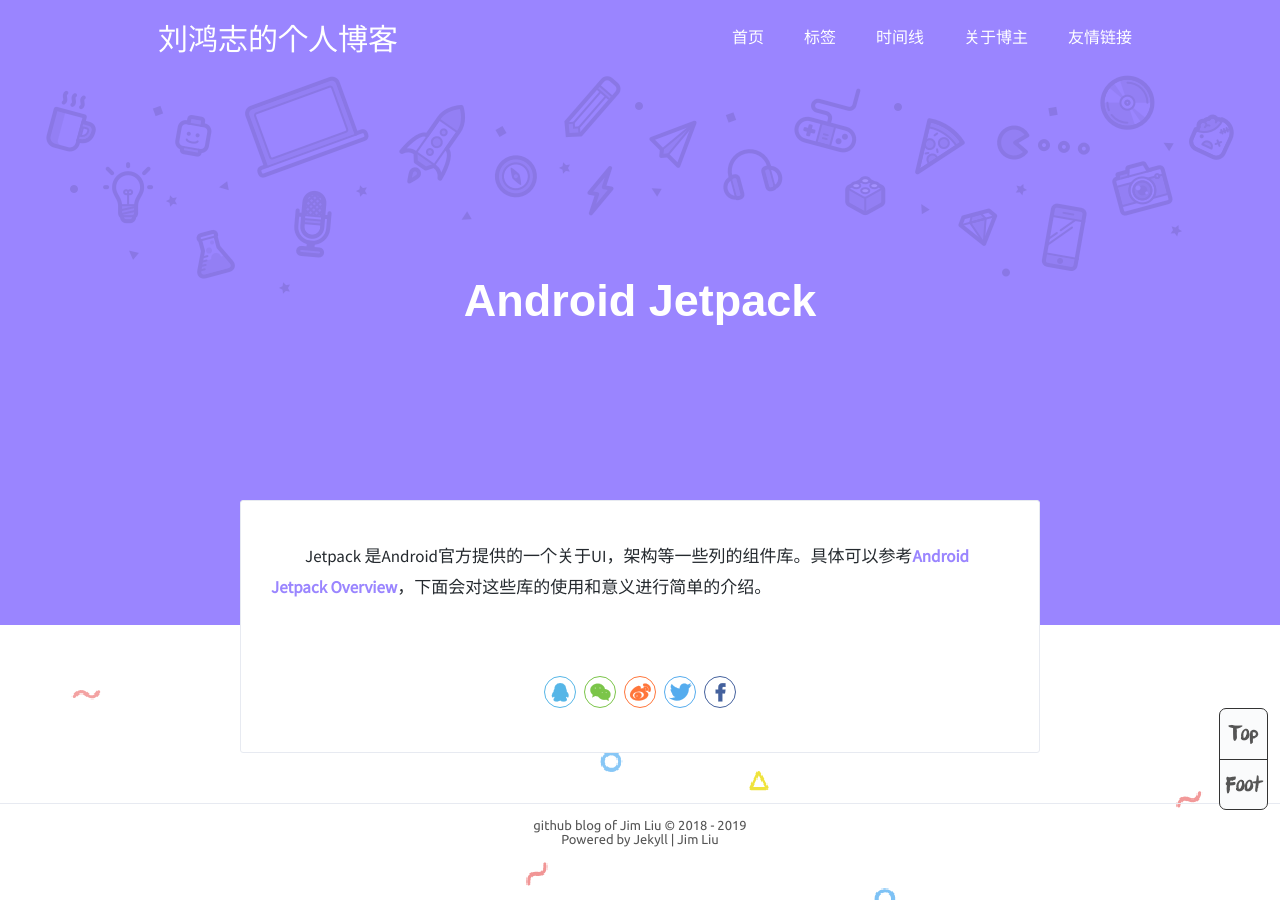
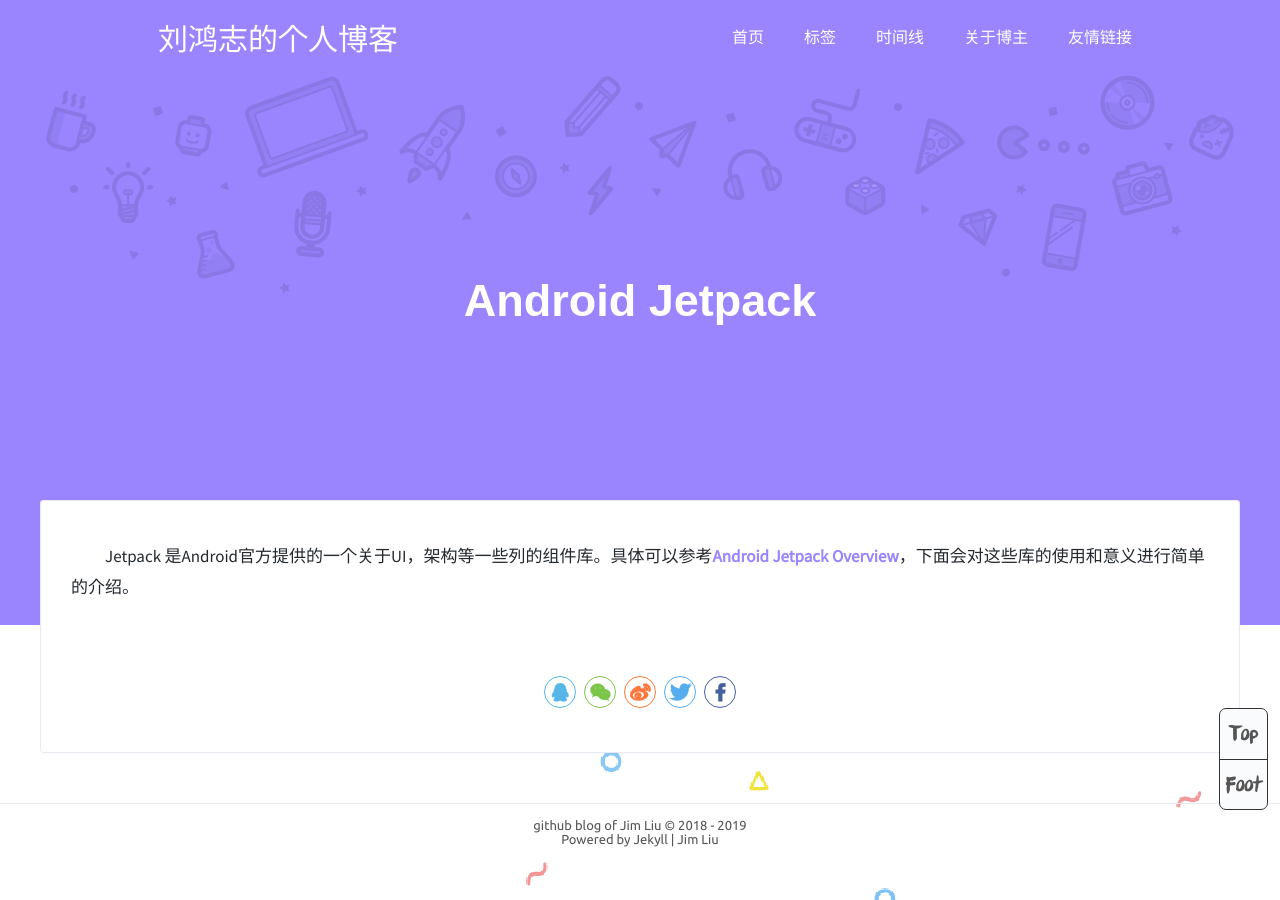
Before and after one commit to 1160899400/JimLiu.github.io, a Jekyll site: the page built from _posts/2018-12-27-Android-Jetpack.md, in a window 1280 px wide. Built offline with Jekyll 4.4.1, drawn with Linux system fonts in a browser that asks for light colours.

Commit message:
modify post-page width

```diff
--- a/assets/css/style.css
+++ b/assets/css/style.css
@@ -497,7 +497,7 @@ a{
 }
 
 .markdown-body{
-  max-width: 800px;
+  max-width: 1200px;
   height: auto;
   margin: -155px auto 50px auto;
   background-color: white;
```
Also changed, not shown: _includes/post-title.html (+0 -7 lines).
